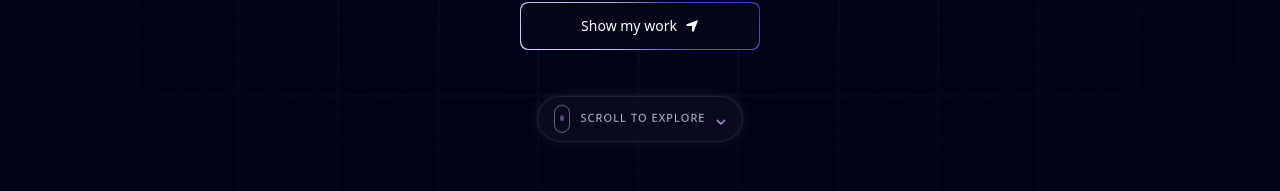
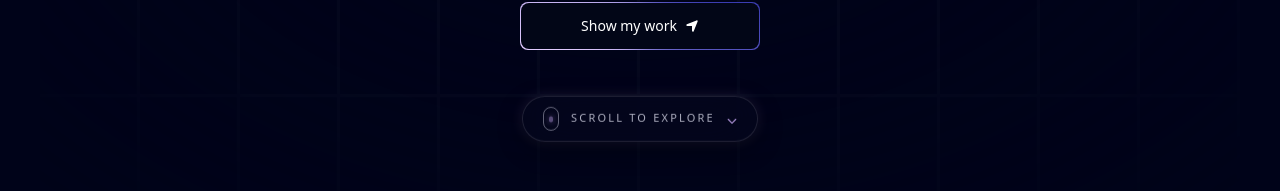
Before and after one commit to AspiringWebGaurav/devlabs, a Next.js app: page / in a window 1280 px wide. Shown: the part 606-797 px from the top of the page. Built offline with nearby package versions, Linux system fonts and the light colour scheme.

Commit message:
style: polish hero scroll-to-explore indicator and responsive layout

```diff
--- a/components/Hero.tsx
+++ b/components/Hero.tsx
@@ -100,7 +100,7 @@ const Hero = () => {
               y: indicatorY,
               scale: indicatorScale,
             }}
-            className="mt-8 sm:mt-12 flex flex-col items-center justify-center cursor-pointer group"
+            className="mt-8 sm:mt-12 flex flex-col items-center justify-center cursor-pointer group select-none"
             onClick={handleScrollToAbout}
           >
             <motion.div
@@ -110,35 +110,39 @@ const Hero = () => {
                 repeat: Infinity,
                 ease: "easeInOut",
               }}
-              className="flex items-center gap-2.5 px-4 py-2 rounded-full border border-white/10 bg-white/[0.03] backdrop-blur-md hover:border-purple/40 hover:bg-white/[0.06] transition-all duration-300 shadow-[0_0_15px_rgba(203,172,249,0.1)] hover:shadow-[0_0_20px_rgba(203,172,249,0.25)]"
+              className="flex items-center gap-2.5 sm:gap-3 px-4 sm:px-5 py-2 sm:py-2.5 rounded-full border border-white/[0.12] bg-[#04071D]/80 backdrop-blur-xl hover:border-purple/50 hover:bg-[#0c0e23]/90 transition-all duration-300 shadow-[0_8px_24px_rgba(0,0,0,0.35),0_0_15px_rgba(203,172,249,0.12)] hover:shadow-[0_8px_32px_rgba(0,0,0,0.45),0_0_25px_rgba(203,172,249,0.25)]"
             >
-              {/* Animated Mouse Icon */}
-              <div className="w-4 h-7 rounded-full border border-white-200/50 flex items-start justify-center p-0.5 group-hover:border-purple transition-colors">
+              {/* Animated Sleek Mouse Icon */}
+              <div className="w-4 h-6 rounded-full border-[1.5px] border-white-200/50 flex items-start justify-center pt-1 group-hover:border-purple transition-colors">
                 <motion.div
                   animate={{
-                    y: [0, 8, 0],
-                    opacity: [1, 0.3, 1],
+                    y: [0, 5, 0],
+                    opacity: [1, 0.35, 1],
                   }}
                   transition={{
                     duration: 1.5,
                     repeat: Infinity,
                     ease: "easeInOut",
                   }}
-                  className="w-1 h-1.5 rounded-full bg-purple"
+                  className="w-1 h-1.5 rounded-full bg-purple shadow-[0_0_6px_#CBACF9]"
                 />
               </div>
-              <span className="text-[11px] uppercase tracking-widest text-white-200 group-hover:text-purple transition-colors font-medium">
+
+              {/* Refined Letter-Spaced Typography */}
+              <span className="text-[10px] sm:text-[11px] uppercase tracking-[0.2em] text-white-200/90 group-hover:text-white transition-colors font-medium">
                 Scroll to explore
               </span>
+
+              {/* Pulsing Chevron Indicator */}
               <motion.div
-                animate={{ y: [0, 3, 0] }}
+                animate={{ y: [0, 2, 0] }}
                 transition={{
                   duration: 1.5,
                   repeat: Infinity,
                   ease: "easeInOut",
                 }}
               >
-                <FaChevronDown className="w-2.5 h-2.5 text-purple" />
+                <FaChevronDown className="w-2.5 h-2.5 text-purple/80 group-hover:text-purple transition-colors" />
               </motion.div>
             </motion.div>
           </motion.div>
```
